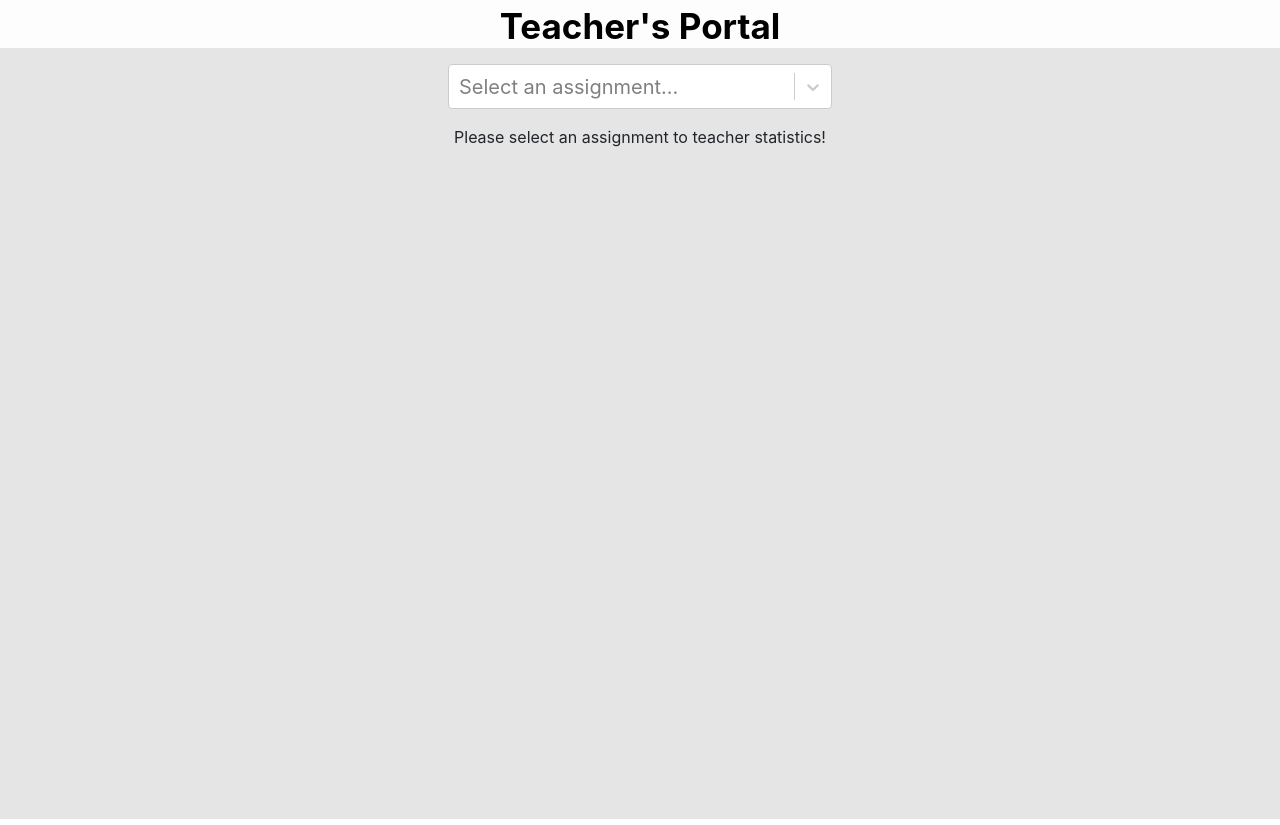
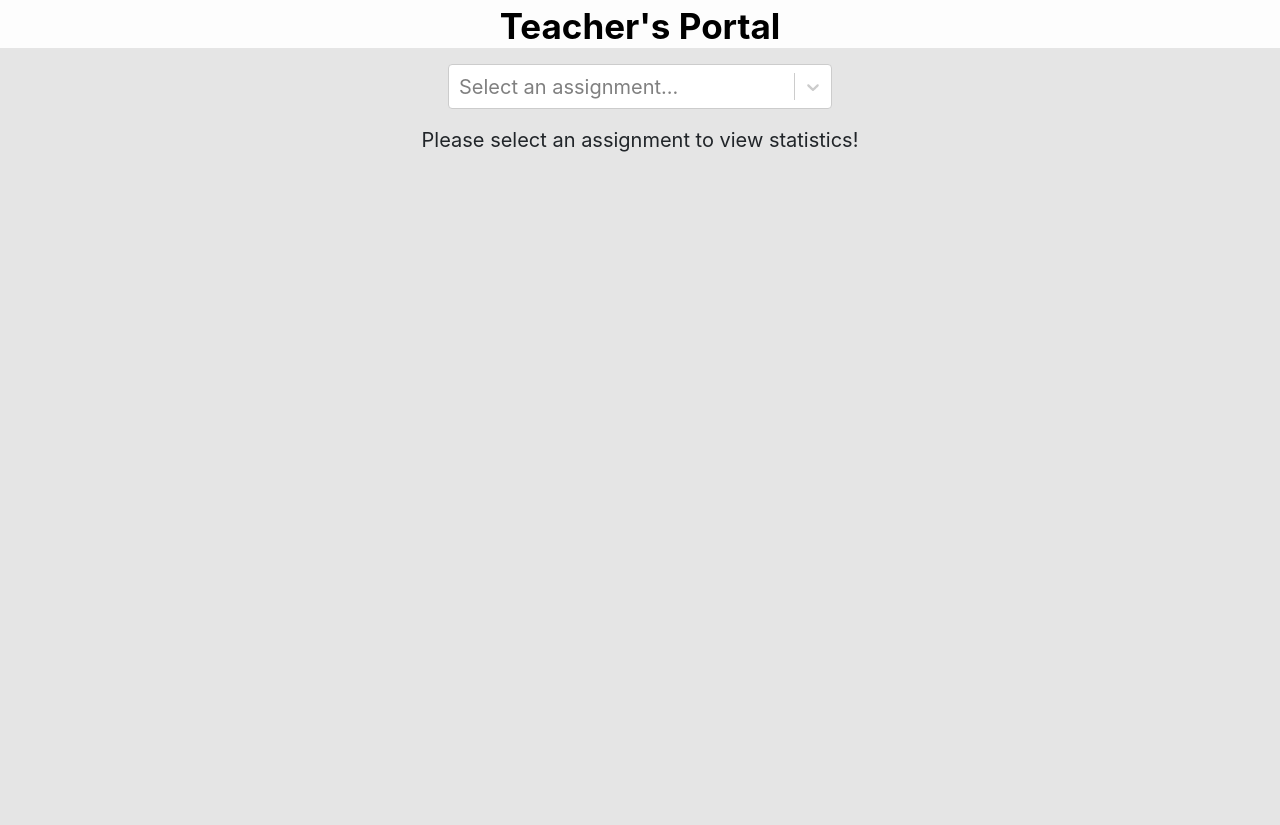
Before and after one commit to ushinghal19/teachers-portal, a React (Create React App) app in the folder front-end/tp-react-app/: page /dashboard in a window 1280 px wide. Built offline with nearby package versions, Linux system fonts and the light colour scheme; no server answers.

Commit message:
fixed empty state message

```diff
--- a/front-end/tp-react-app/src/components/dashboard/Dropdown.js
+++ b/front-end/tp-react-app/src/components/dashboard/Dropdown.js
@@ -67,7 +67,7 @@ class Dropdown extends Component{
       const { selectedOption } = this.state;
       let content;
       if (this.state.selectedOption == null) {
-        content = <div className='null-option'><p>Please select an assignment to teacher statistics!</p></div>
+        content = <div className='null-option'><p>Please select an assignment to view statistics!</p></div>
       } else {
         content = <div className='some-option'>
                     <Dashboard error={null} isLoaded={false} statistics={{assignment: {}}} id={this.state.selectedOption}/>
--- a/front-end/tp-react-app/src/components/dashboard/Dropdown.scss
+++ b/front-end/tp-react-app/src/components/dashboard/Dropdown.scss
@@ -12,6 +12,7 @@
     text-align: center;
     padding-bottom: 66.7vh;
     background-color: #e5e5e5;
+    font-size: 20px;
 }
 
 .dropdown-box{
```
